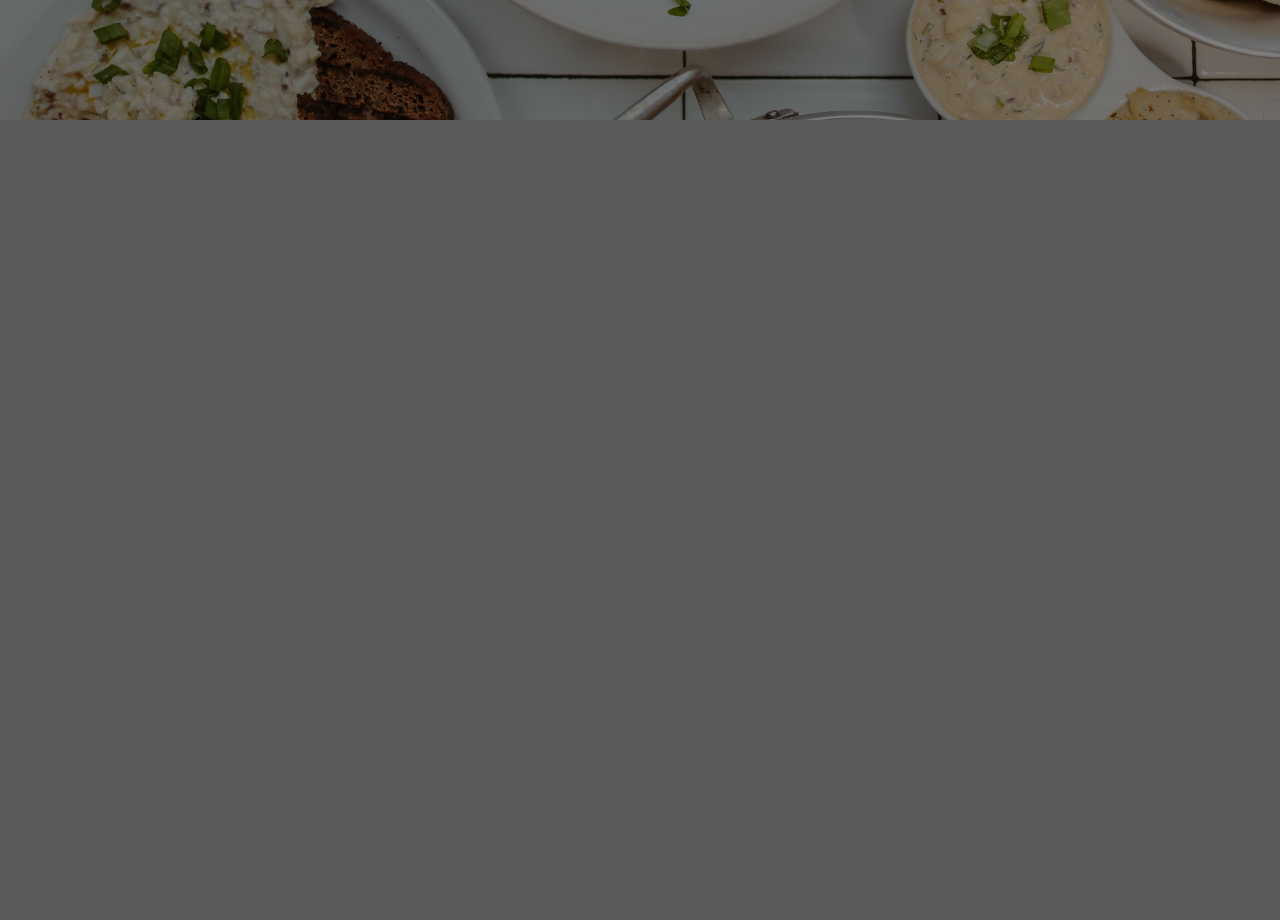
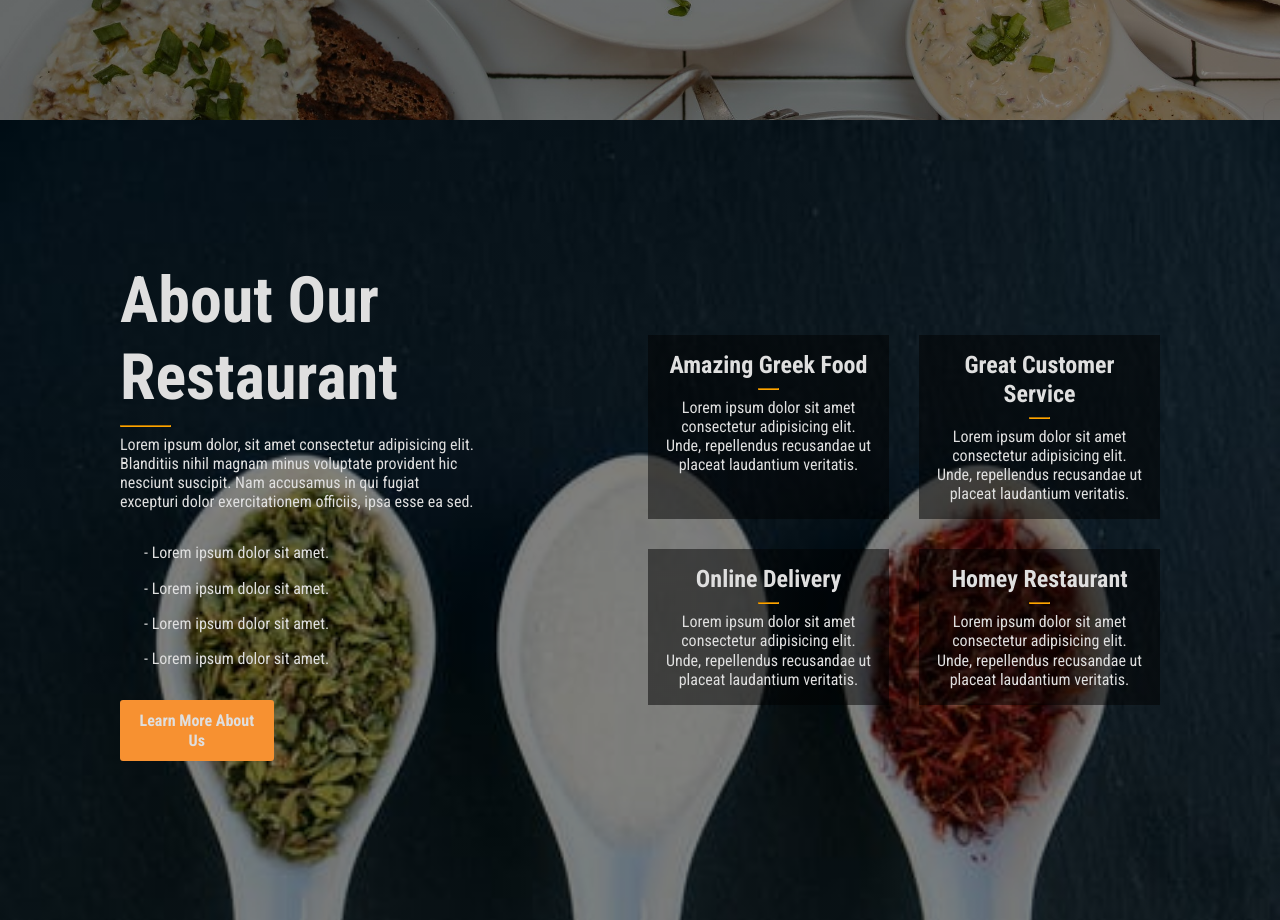
Before and after one commit to Atlas2234/GreekFoodSampleWebSite, a plain HTML site: page GreekFoodRestaurantWebsite/index.html in a window 1280 px wide. Shown: the part 680-1600 px from the top of the page. Drawn offline with Linux system fonts and the light colour scheme.

Commit message:
More page added

```diff
--- a/GreekFoodRestaurantWebsite/css/styles.css
+++ b/GreekFoodRestaurantWebsite/css/styles.css
@@ -28,7 +28,7 @@ Global Styles
 /* global style for body */
 body {
   line-height: 1.2;
-  font-size: 0.8rem;
+  font-size: 1rem;
   background-color: var(--clr-background);
   color: var(--clr-text);
 }
@@ -46,10 +46,10 @@ h1 {
   font-size: 4rem;
 }
 h2 {
-  font-size: 2rem;
+  font-size: 1.5rem;
 }
 h3 {
-  font-size: 1.5rem;
+  font-size: 1.2rem;
 }
 
 /* Hero Styling */
@@ -66,9 +66,10 @@ h3 {
 }
 .hero-head {
   text-align: center;
-  margin-top: 35%;
+  margin-top: 50%;
   /* background-color: red; */
 }
+/* button styling */
 .call-to-action {
   background-color: var(--clr-button);
   font-size: 1rem;
@@ -89,6 +90,55 @@ h3 {
 /* More Section Styline */
 .more {
   height: 100vh;
+  display: flex;
+  flex-direction: column;
+  background-image: linear-gradient(rgba(0, 0, 0, 0.5), rgba(0, 0, 0, 0.5)),
+    url("./images/back-more-mobile.jpeg");
+  background-repeat: no-repeat;
+  background-size: cover;
+  background-attachment: fixed;
+}
+.more-header {
+  text-align: center;
+  margin-top: 1rem;
+}
+hr {
+  margin: 0.5rem auto;
+  max-width: 10%;
+  margin-left: auto;
+  border-color: orange;
+}
+.more-text {
+  display: flex;
+  flex-direction: column;
+}
+.more-text p {
+  text-align: center;
+  margin-bottom: 2rem;
+}
+.more-text ul {
+  margin-left: 1.5rem;
+  list-style-type: none;
+}
+.more-text ul li {
+  margin-bottom: 1rem;
+}
+#b2 {
+  margin-top: 1rem;
+  margin-bottom: 2rem;
+}
+.more-card {
+  display: flex;
+  flex-direction: column;
+  align-items: center;
+}
+.more-card article {
+  max-width: 70%;
+  max-height: 30%;
+  text-align: center;
+  margin-bottom: 1rem;
+  background: linear-gradient(rgba(0, 0, 0, 0.5), rgba(0, 0, 0, 0.5));
+  padding: 1rem 1rem;
 }
 
 @media screen and (min-width: 768px) {
@@ -99,8 +149,9 @@ h3 {
     font-size: 4rem;
   }
   h3 {
-    font-size: 2rem;
+    font-size: 1.5rem;
   }
+  /* Hero Desktop */
   .hero {
     background-image: linear-gradient(rgba(0, 0, 0, 0.5), rgba(0, 0, 0, 0.5)),
       url("./images/food-hero-desktop.jpeg");
@@ -113,4 +164,45 @@ h3 {
   .call-to-action {
     min-width: 5%;
   }
+  /* About Desktop */
+  .more {
+    flex-direction: row;
+    justify-content: center;
+    align-items: center;
+    background-image: linear-gradient(rgba(0, 0, 0, 0.5), rgba(0, 0, 0, 0.5)),
+      url("./images/back-more-desktop.jpeg");
+  }
+  .more-text-container {
+    max-width: 40%;
+    margin-right: 0.5rem;
+  }
+  .more-header {
+    text-align: left;
+  }
+  .more-text p {
+    text-align: left;
+    max-width: 70%;
+  }
+  #b2 {
+    margin-left: 0;
+    margin-right: 0;
+    max-width: 30%;
+  }
+  .more-card {
+    display: grid;
+    grid-template-columns: 1fr 1fr;
+    max-width: 40%;
+    max-height: 50%;
+    grid-gap: 30px 30px;
+    margin-left: 0.5rem;
+  }
+  .more-card article {
+    margin-bottom: 0;
+    min-height: 100%;
+    min-width: 100%;
+  }
+  .more-header hr {
+    margin-left: 0;
+    margin-right: 0;
+  }
 }
--- a/GreekFoodRestaurantWebsite/index.html
+++ b/GreekFoodRestaurantWebsite/index.html
@@ -9,19 +9,62 @@
 </head>
 <body>
  <!-- Hero Page -->
-
  <div class="hero">
   <div class="hero-head">
    <h1>Astora</h1>
-   <h3> <span class="key">Greek</span> Shish-Kebob House</h3>
+   <h2> <span class="key">Greek</span> Shish-Kebob House</h2>
   </div>
-  <a href="" class="call-to-action">Discover More</a>
- </div>
- <div class="more">
+  <a href="#about" class="call-to-action">Discover More</a>
  </div>
 
-
-
-
+ <!-- About Page -->
+ <div class="more" id="about">
+  <div class="more-text-container">
+   <header class="more-header">
+    <h2>About Our Restaurant</h2>
+    <hr>
+   </header>
+   <section class="more-text">
+    <p>Lorem ipsum dolor, sit amet consectetur adipisicing elit. Blanditiis nihil magnam minus voluptate provident hic
+     nesciunt suscipit. Nam accusamus in qui fugiat excepturi dolor exercitationem officiis, ipsa esse ea sed.</p>
+    <ul>
+     <li>- Lorem ipsum dolor sit amet.</li>
+     <li>- Lorem ipsum dolor sit amet.</li>
+     <li>- Lorem ipsum dolor sit amet.</li>
+     <li>- Lorem ipsum dolor sit amet.</li>
+    </ul>
+    <a href="" class="call-to-action" id="b2">Learn More About Us</a>
+   </section>
+  </div>
+  <section class="more-card">
+   <article>
+    <h3>Amazing Greek Food</h3>
+    <hr>
+    <p>Lorem ipsum dolor sit amet consectetur adipisicing elit. Unde, repellendus recusandae ut placeat laudantium veritatis.
+    </p>
+   </article>
+   <article>
+    <h3>Great Customer Service</h3>
+    <hr>
+    <p>Lorem ipsum dolor sit amet consectetur adipisicing elit. Unde, repellendus recusandae ut placeat laudantium
+     veritatis.
+    </p>
+   </article>
+   <article>
+    <h3>Online Delivery</h3>
+    <hr>
+    <p>Lorem ipsum dolor sit amet consectetur adipisicing elit. Unde, repellendus recusandae ut placeat laudantium
+     veritatis.
+    </p>
+   </article>
+   <article>
+    <h3>Homey Restaurant</h3>
+    <hr>
+    <p>Lorem ipsum dolor sit amet consectetur adipisicing elit. Unde, repellendus recusandae ut placeat laudantium
+     veritatis.
+    </p>
+   </article>
+  </section>
+ </div>
 </body>
 </html>
```
Also changed, not shown: GreekFoodRestaurantWebsite/css/images/back-more-desktop.jpeg (added), GreekFoodRestaurantWebsite/css/images/back-more-mobile.jpeg (added).
